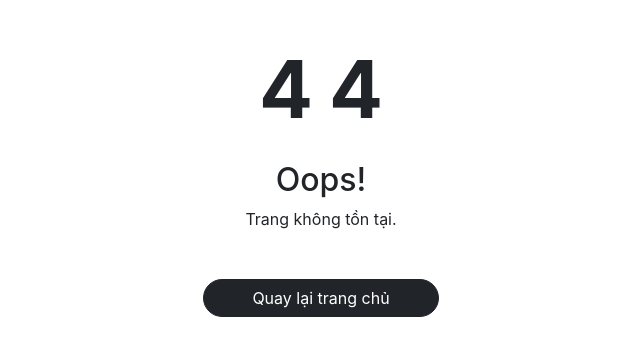
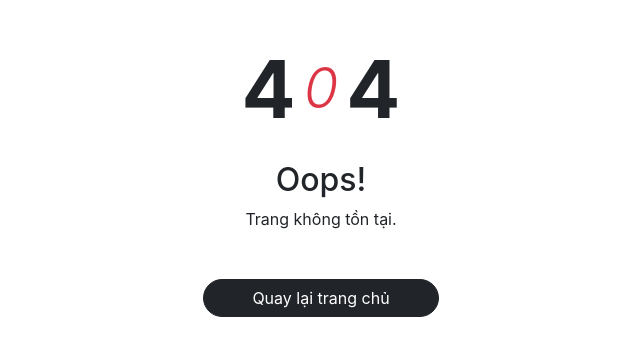
Before and after one commit to VuNgocThanhTruc/nlu-ai-bot, a React (Create React App) app: page /error in a window 1280 px wide. Shown: the part 221-576 px from the top of the page, without its empty margins (319-959 px from the left). Built offline with nearby package versions, Linux system fonts and the light colour scheme.

Commit message:
[Truc/frontend]: page error 404

```diff
--- a/src/pages/error/index.tsx
+++ b/src/pages/error/index.tsx
@@ -9,12 +9,12 @@ const Error = () =>{
                     <div className="text-center">
                     <h2 className="d-flex justify-content-center align-items-center gap-2 mb-4">
                         <span className="display-1 fw-bold">4</span>
-                        <i className="bi bi-exclamation-circle-fill text-danger display-4"></i>
+                        <i className="bi bi-exclamation-circle-fill text-danger display-4">0</i>
                         <span className="display-1 fw-bold bsb-flip-h">4</span>
                     </h2>
                     <h3 className="h2 mb-2">Oops! </h3>
                     <p className="mb-5">Trang không tồn tại.</p>
-                    <a className="btn bsb-btn-5xl btn-dark rounded-pill px-5 fs-6 m-0" href="#!" role="button">Quay lại trang chủ</a>
+                    <a className="btn bsb-btn-5xl btn-dark rounded-pill px-5 fs-6 m-0" href="/" role="button">Quay lại trang chủ</a>
                     </div>
                 </div>
                 </div>
```
